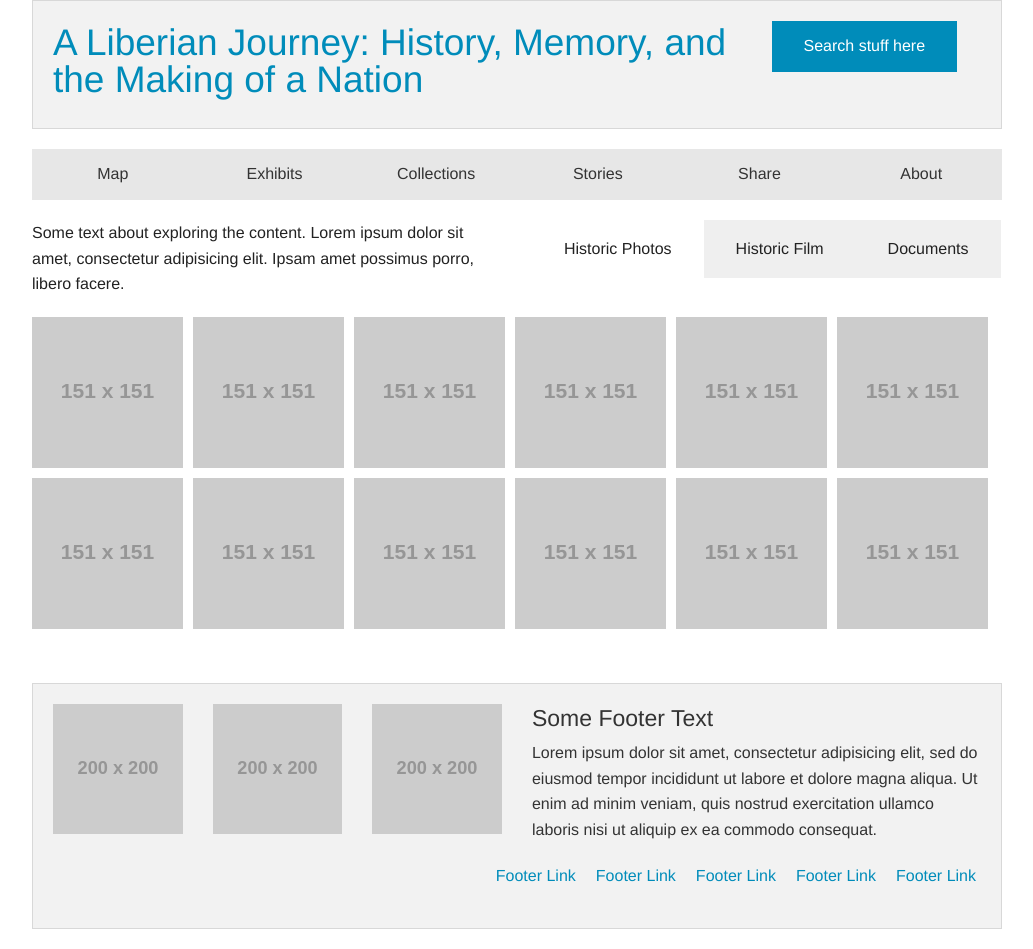
After one commit to chnm/liberian-journey-wireframes, a PHP site: page /collections.php in a window 1280 px wide. The commit adds this page. Shown: the whole page, without its empty margins (123-1156 px from the left). Run offline with PHP 8.4, Linux system fonts and the light colour scheme; grey boxes labelled with a size stand in for pictures from a placeholder-image service; some libraries are stand-ins or nearby versions.

Commit message:
Updates wireframes after feedback.

```diff
--- a/about.php
+++ b/about.php
@@ -1,6 +1,6 @@
 <?php require("header.html"); ?>
 
-<div class="row">
+<div class="">
 
   <div id="about-1" class="large-9 column">
     <h2>About this Project</h2>
--- /dev/null
+++ b/collections.php
@@ -0,0 +1,223 @@
+<?php require('header.html'); ?>
+
+<div class="large-6 columns">
+    <p>Some text about exploring the content. Lorem ipsum dolor sit amet, consectetur adipisicing elit. Ipsam amet possimus porro, libero facere. </p>
+
+</div>
+
+<div class="large-6 columns">
+  <dl class="tabs" data-tab>
+  <dd class="active"><a href="#panel1">Historic Photos</a></dd>
+  <dd><a href="#panel2">Historic Film</a></dd>
+  <dd><a href="#panel3">Documents</a></dd>
+</dl>
+</div>
+
+
+
+<div class="tabs-content">
+  <div class="content active" id="panel1">
+  <div id="gallery" class="large-12 columns">
+    <ul class="clearing-thumbs" data-clearing>
+        <li><a href="http://placehold.it/800x400"><img alt="Photo" data-caption="Lorem ipsum dolor sit amet, consectetur adipisicing elit, sed do eiusmod
+          tempor incididunt ut labore et dolore magna aliqua. <a>Link to item</a>" style="clear:left" class="left" src="http://placehold.it/151x151&text=PHOTO"></a></li>
+        <li><a href="http://placehold.it/800x400"><img alt="Photo" data-caption="Lorem ipsum dolor sit amet, consectetur adipisicing elit, sed do eiusmod
+          tempor incididunt ut labore et dolore magna aliqua. <a>Link to item</a>" style="clear:left" class="left" src="http://placehold.it/151x151&text=PHOTO"></a></li>
+        <li><a href="http://placehold.it/800x400"><img alt="Photo" data-caption="Lorem ipsum dolor sit amet, consectetur adipisicing elit, sed do eiusmod
+          tempor incididunt ut labore et dolore magna aliqua. <a>Link to item</a>" style="clear:left" class="left" src="http://placehold.it/151x151&text=PHOTO"></a></li>
+        <li><a href="http://placehold.it/800x400"><img alt="Photo" data-caption="Lorem ipsum dolor sit amet, consectetur adipisicing elit, sed do eiusmod
+          tempor incididunt ut labore et dolore magna aliqua. <a>Link to item</a>" style="clear:left" class="left" src="http://placehold.it/151x151&text=PHOTO"></a></li>
+        <li><a href="http://placehold.it/800x400"><img alt="Photo" data-caption="Lorem ipsum dolor sit amet, consectetur adipisicing elit, sed do eiusmod
+          tempor incididunt ut labore et dolore magna aliqua. <a>Link to item</a>" style="clear:left" class="left" src="http://placehold.it/151x151&text=PHOTO"></a></li>
+        <li><a href="http://placehold.it/800x400"><img alt="Photo" data-caption="Lorem ipsum dolor sit amet, consectetur adipisicing elit, sed do eiusmod
+          tempor incididunt ut labore et dolore magna aliqua. <a>Link to item</a>" style="clear:left" class="left" src="http://placehold.it/151x151&text=PHOTO"></a></li>
+    </ul>
+    <ul class="clearing-thumbs" data-clearing>
+        <li><a href="http://placehold.it/800x400"><img alt="Photo" data-caption="Lorem ipsum dolor sit amet, consectetur adipisicing elit, sed do eiusmod
+          tempor incididunt ut labore et dolore magna aliqua. <a>Link to item</a>" style="clear:left" class="left" src="http://placehold.it/151x151&text=PHOTO"></a></li>
+        <li><a href="http://placehold.it/800x400"><img alt="Photo" data-caption="Lorem ipsum dolor sit amet, consectetur adipisicing elit, sed do eiusmod
+          tempor incididunt ut labore et dolore magna aliqua. <a>Link to item</a>" style="clear:left" class="left" src="http://placehold.it/151x151&text=PHOTO"></a></li>
+        <li><a href="http://placehold.it/800x400"><img alt="Photo" data-caption="Lorem ipsum dolor sit amet, consectetur adipisicing elit, sed do eiusmod
+          tempor incididunt ut labore et dolore magna aliqua. <a>Link to item</a>" style="clear:left" class="left" src="http://placehold.it/151x151&text=PHOTO"></a></li>
+        <li><a href="http://placehold.it/800x400"><img alt="Photo" data-caption="Lorem ipsum dolor sit amet, consectetur adipisicing elit, sed do eiusmod
+          tempor incididunt ut labore et dolore magna aliqua. <a>Link to item</a>" style="clear:left" class="left" src="http://placehold.it/151x151&text=PHOTO"></a></li>
+        <li><a href="http://placehold.it/800x400"><img alt="Photo" data-caption="Lorem ipsum dolor sit amet, consectetur adipisicing elit, sed do eiusmod
+          tempor incididunt ut labore et dolore magna aliqua. <a>Link to item</a>" style="clear:left" class="left" src="http://placehold.it/151x151&text=PHOTO"></a></li>
+        <li><a href="http://placehold.it/800x400"><img alt="Photo" data-caption="Lorem ipsum dolor sit amet, consectetur adipisicing elit, sed do eiusmod
+          tempor incididunt ut labore et dolore magna aliqua. <a>Link to item</a>" style="clear:left" class="left" src="http://placehold.it/151x151&text=PHOTO"></a></li>
+    </ul>
+    </div>
+
+  </div>
+
+  <div class="content" id="panel2">
+  <div id="gallery" class="large-12 columns">
+      <ul class="clearing-thumbs" data-clearing>
+          <li style="margin-right:25px"><a href="http://placehold.it/800x400&text=VIDEO PLAYER"><img alt="Photo" data-caption="Lorem ipsum dolor sit amet, consectetur adipisicing elit, sed do eiusmod
+            tempor incididunt ut labore et dolore magna aliqua. <a>Link to item</a>" style="clear:left" class="left" src="http://placehold.it/302x302&text=VIDEO"></a></li>
+          <li style="margin-right:25px"><a href="http://placehold.it/800x400&text=VIDEO PLAYER"><img alt="VIDEO" data-caption="Lorem ipsum dolor sit amet, consectetur adipisicing elit, sed do eiusmod
+            tempor incididunt ut labore et dolore magna aliqua. <a>Link to item</a>" style="clear:left" class="left" src="http://placehold.it/302x302&text=VIDEO"></a></li>
+          <li><a href="http://placehold.it/800x400&text=VIDEO PLAYER"><img alt="VIDEO" data-caption="Lorem ipsum dolor sit amet, consectetur adipisicing elit, sed do eiusmod
+            tempor incididunt ut labore et dolore magna aliqua. <a>Link to item</a>" style="clear:left" class="left" src="http://placehold.it/302x302&text=VIDEO"></a></li>
+      </ul>
+      <ul class="clearing-thumbs" data-clearing>
+          <li style="margin-right:25px"><a href="http://placehold.it/800x400&text=VIDEO PLAYER"><img alt="Photo" data-caption="Lorem ipsum dolor sit amet, consectetur adipisicing elit, sed do eiusmod
+            tempor incididunt ut labore et dolore magna aliqua. <a>Link to item</a>" style="clear:left" class="left" src="http://placehold.it/302x302&text=VIDEO"></a></li>
+          <li style="margin-right:25px"><a href="http://placehold.it/800x400&text=VIDEO PLAYER"><img alt="VIDEO" data-caption="Lorem ipsum dolor sit amet, consectetur adipisicing elit, sed do eiusmod
+            tempor incididunt ut labore et dolore magna aliqua. <a>Link to item</a>" style="clear:left" class="left" src="http://placehold.it/302x302&text=VIDEO"></a></li>
+          <li><a href="http://placehold.it/800x400&text=VIDEO PLAYER"><img alt="VIDEO" data-caption="Lorem ipsum dolor sit amet, consectetur adipisicing elit, sed do eiusmod
+            tempor incididunt ut labore et dolore magna aliqua. <a>Link to item</a>" style="clear:left" class="left" src="http://placehold.it/302x302&text=VIDEO"></a></li>
+      </ul>
+    </div>
+  </div>
+
+  <div class="content" id="panel3">
+  <div class="large-12 columns">
+        <div class=" medium-4 columns panel">
+            <h5><a href="item-1.php">A Document</a></h5><p>Lorem ipsum dolor sit amet, consectetur adipisicing elit, sed do eiusmod
+            tempor incididunt ut labore et dolore magna aliqua. Ut enim ad minim veniam,
+            quis nostrud exercitation ullamco laboris nisi ut. <a href="item-1.php">Listen&rarr;</a> </p>
+        </div>
+        <div class=" medium-4 columns panel">
+            <h5><a href="item-1.php">A Document</a></h5><p>Lorem ipsum dolor sit amet, consectetur adipisicing elit, sed do eiusmod
+            tempor incididunt ut labore et dolore magna aliqua. Ut enim ad minim veniam,
+            quis nostrud exercitation ullamco laboris nisi ut. <a href="item-1.php">Read more&rarr;</a> </p>
+        </div>
+        <div class=" medium-4 columns panel last">
+            <h5><a href="item-1.php">A Document</a></h5><p>Lorem ipsum dolor sit amet, consectetur adipisicing elit, sed do eiusmod
+            tempor incididunt ut labore et dolore magna aliqua. Ut enim ad minim veniam,
+            quis nostrud exercitation ullamco laboris nisi ut. <a href="item-1.php">Read more&rarr;</a> </p>
+        </div>
+    </div>
+    <div class="large-12 columns">
+        <div class=" medium-4 columns panel">
+            <h5><a href="item-1.php">A Document</a></h5><p>Lorem ipsum dolor sit amet, consectetur adipisicing elit, sed do eiusmod
+            tempor incididunt ut labore et dolore magna aliqua. Ut enim ad minim veniam,
+            quis nostrud exercitation ullamco laboris nisi ut. <a href="item-1.php">Listen&rarr;</a> </p>
+        </div>
+        <div class=" medium-4 columns panel">
+            <h5><a href="item-1.php">A Document</a></h5><p>Lorem ipsum dolor sit amet, consectetur adipisicing elit, sed do eiusmod
+            tempor incididunt ut labore et dolore magna aliqua. Ut enim ad minim veniam,
+            quis nostrud exercitation ullamco laboris nisi ut. <a href="item-1.php">Read more&rarr;</a> </p>
+        </div>
+        <div class=" medium-4 columns panel last">
+            <h5><a href="item-1.php">A Document</a></h5><p>Lorem ipsum dolor sit amet, consectetur adipisicing elit, sed do eiusmod
+            tempor incididunt ut labore et dolore magna aliqua. Ut enim ad minim veniam,
+            quis nostrud exercitation ullamco laboris nisi ut. <a href="item-1.php">Read more&rarr;</a> </p>
+        </div>
+    </div>
+  </div>
+
+</div>
+
+<!-- <dl class="tabs" data-tab>
+      <dd class="active"><a href="#panel1">Historic Photos</a></dd>
+      <dd><a href="#panel2">Historic Film</a></dd>
+      <dd><a href="#panel3">Documents</a></dd>
+</dl>
+
+<div class="tabs-content">
+  <div class="content active" id="panel1">
+    <div id="gallery" class="large-12 columns">
+    <ul class="clearing-thumbs" data-clearing>
+        <li><a href="http://placehold.it/800x400"><img alt="Photo" data-caption="Lorem ipsum dolor sit amet, consectetur adipisicing elit, sed do eiusmod
+          tempor incididunt ut labore et dolore magna aliqua. <a>Link to item</a>" style="clear:left" class="left" src="http://placehold.it/151x151&text=PHOTO"></a></li>
+        <li><a href="http://placehold.it/800x400"><img alt="Photo" data-caption="Lorem ipsum dolor sit amet, consectetur adipisicing elit, sed do eiusmod
+          tempor incididunt ut labore et dolore magna aliqua. <a>Link to item</a>" style="clear:left" class="left" src="http://placehold.it/151x151&text=PHOTO"></a></li>
+        <li><a href="http://placehold.it/800x400"><img alt="Photo" data-caption="Lorem ipsum dolor sit amet, consectetur adipisicing elit, sed do eiusmod
+          tempor incididunt ut labore et dolore magna aliqua. <a>Link to item</a>" style="clear:left" class="left" src="http://placehold.it/151x151&text=PHOTO"></a></li>
+        <li><a href="http://placehold.it/800x400"><img alt="Photo" data-caption="Lorem ipsum dolor sit amet, consectetur adipisicing elit, sed do eiusmod
+          tempor incididunt ut labore et dolore magna aliqua. <a>Link to item</a>" style="clear:left" class="left" src="http://placehold.it/151x151&text=PHOTO"></a></li>
+        <li><a href="http://placehold.it/800x400"><img alt="Photo" data-caption="Lorem ipsum dolor sit amet, consectetur adipisicing elit, sed do eiusmod
+          tempor incididunt ut labore et dolore magna aliqua. <a>Link to item</a>" style="clear:left" class="left" src="http://placehold.it/151x151&text=PHOTO"></a></li>
+        <li><a href="http://placehold.it/800x400"><img alt="Photo" data-caption="Lorem ipsum dolor sit amet, consectetur adipisicing elit, sed do eiusmod
+          tempor incididunt ut labore et dolore magna aliqua. <a>Link to item</a>" style="clear:left" class="left" src="http://placehold.it/151x151&text=PHOTO"></a></li>
+    </ul>
+    <ul class="clearing-thumbs" data-clearing>
+        <li><a href="http://placehold.it/800x400"><img alt="Photo" data-caption="Lorem ipsum dolor sit amet, consectetur adipisicing elit, sed do eiusmod
+          tempor incididunt ut labore et dolore magna aliqua. <a>Link to item</a>" style="clear:left" class="left" src="http://placehold.it/151x151&text=PHOTO"></a></li>
+        <li><a href="http://placehold.it/800x400"><img alt="Photo" data-caption="Lorem ipsum dolor sit amet, consectetur adipisicing elit, sed do eiusmod
+          tempor incididunt ut labore et dolore magna aliqua. <a>Link to item</a>" style="clear:left" class="left" src="http://placehold.it/151x151&text=PHOTO"></a></li>
+        <li><a href="http://placehold.it/800x400"><img alt="Photo" data-caption="Lorem ipsum dolor sit amet, consectetur adipisicing elit, sed do eiusmod
+          tempor incididunt ut labore et dolore magna aliqua. <a>Link to item</a>" style="clear:left" class="left" src="http://placehold.it/151x151&text=PHOTO"></a></li>
+        <li><a href="http://placehold.it/800x400"><img alt="Photo" data-caption="Lorem ipsum dolor sit amet, consectetur adipisicing elit, sed do eiusmod
+          tempor incididunt ut labore et dolore magna aliqua. <a>Link to item</a>" style="clear:left" class="left" src="http://placehold.it/151x151&text=PHOTO"></a></li>
+        <li><a href="http://placehold.it/800x400"><img alt="Photo" data-caption="Lorem ipsum dolor sit amet, consectetur adipisicing elit, sed do eiusmod
+          tempor incididunt ut labore et dolore magna aliqua. <a>Link to item</a>" style="clear:left" class="left" src="http://placehold.it/151x151&text=PHOTO"></a></li>
+        <li><a href="http://placehold.it/800x400"><img alt="Photo" data-caption="Lorem ipsum dolor sit amet, consectetur adipisicing elit, sed do eiusmod
+          tempor incididunt ut labore et dolore magna aliqua. <a>Link to item</a>" style="clear:left" class="left" src="http://placehold.it/151x151&text=PHOTO"></a></li>
+    </ul>
+    <ul class="clearing-thumbs" data-clearing>
+        <li><a href="http://placehold.it/800x400"><img alt="Photo" data-caption="Lorem ipsum dolor sit amet, consectetur adipisicing elit, sed do eiusmod
+          tempor incididunt ut labore et dolore magna aliqua. <a>Link to item</a>" style="clear:left" class="left" src="http://placehold.it/151x151&text=PHOTO"></a></li>
+        <li><a href="http://placehold.it/800x400"><img alt="Photo" data-caption="Lorem ipsum dolor sit amet, consectetur adipisicing elit, sed do eiusmod
+          tempor incididunt ut labore et dolore magna aliqua. <a>Link to item</a>" style="clear:left" class="left" src="http://placehold.it/151x151&text=PHOTO"></a></li>
+        <li><a href="http://placehold.it/800x400"><img alt="Photo" data-caption="Lorem ipsum dolor sit amet, consectetur adipisicing elit, sed do eiusmod
+          tempor incididunt ut labore et dolore magna aliqua. <a>Link to item</a>" style="clear:left" class="left" src="http://placehold.it/151x151&text=PHOTO"></a></li>
+        <li><a href="http://placehold.it/800x400"><img alt="Photo" data-caption="Lorem ipsum dolor sit amet, consectetur adipisicing elit, sed do eiusmod
+          tempor incididunt ut labore et dolore magna aliqua. <a>Link to item</a>" style="clear:left" class="left" src="http://placehold.it/151x151&text=PHOTO"></a></li>
+        <li><a href="http://placehold.it/800x400"><img alt="Photo" data-caption="Lorem ipsum dolor sit amet, consectetur adipisicing elit, sed do eiusmod
+          tempor incididunt ut labore et dolore magna aliqua. <a>Link to item</a>" style="clear:left" class="left" src="http://placehold.it/151x151&text=PHOTO"></a></li>
+        <li><a href="http://placehold.it/800x400"><img alt="Photo" data-caption="Lorem ipsum dolor sit amet, consectetur adipisicing elit, sed do eiusmod
+          tempor incididunt ut labore et dolore magna aliqua. <a>Link to item</a>" style="clear:left" class="left" src="http://placehold.it/151x151&text=PHOTO"></a></li>
+    </ul>
+    <ul class="clearing-thumbs" data-clearing>
+        <li><a href="http://placehold.it/800x400"><img alt="Photo" data-caption="Lorem ipsum dolor sit amet, consectetur adipisicing elit, sed do eiusmod
+          tempor incididunt ut labore et dolore magna aliqua. <a>Link to item</a>" style="clear:left" class="left" src="http://placehold.it/151x151&text=PHOTO"></a></li>
+        <li><a href="http://placehold.it/800x400"><img alt="Photo" data-caption="Lorem ipsum dolor sit amet, consectetur adipisicing elit, sed do eiusmod
+          tempor incididunt ut labore et dolore magna aliqua. <a>Link to item</a>" style="clear:left" class="left" src="http://placehold.it/151x151&text=PHOTO"></a></li>
+        <li><a href="http://placehold.it/800x400"><img alt="Photo" data-caption="Lorem ipsum dolor sit amet, consectetur adipisicing elit, sed do eiusmod
+          tempor incididunt ut labore et dolore magna aliqua. <a>Link to item</a>" style="clear:left" class="left" src="http://placehold.it/151x151&text=PHOTO"></a></li>
+        <li><a href="http://placehold.it/800x400"><img alt="Photo" data-caption="Lorem ipsum dolor sit amet, consectetur adipisicing elit, sed do eiusmod
+          tempor incididunt ut labore et dolore magna aliqua. <a>Link to item</a>" style="clear:left" class="left" src="http://placehold.it/151x151&text=PHOTO"></a></li>
+        <li><a href="http://placehold.it/800x400"><img alt="Photo" data-caption="Lorem ipsum dolor sit amet, consectetur adipisicing elit, sed do eiusmod
+          tempor incididunt ut labore et dolore magna aliqua. <a>Link to item</a>" style="clear:left" class="left" src="http://placehold.it/151x151&text=PHOTO"></a></li>
+        <li><a href="http://placehold.it/800x400"><img alt="Photo" data-caption="Lorem ipsum dolor sit amet, consectetur adipisicing elit, sed do eiusmod
+          tempor incididunt ut labore et dolore magna aliqua. <a>Link to item</a>" style="clear:left" class="left" src="http://placehold.it/151x151&text=PHOTO"></a></li>
+    </ul>
+  </div>
+
+  <div class="content" id="panel2">
+    <div id="gallery" class="large-12 columns">
+      <ul class="clearing-thumbs" data-clearing>
+          <li style="margin-right:25px"><a href="http://placehold.it/800x400&text=VIDEO PLAYER"><img alt="Photo" data-caption="Lorem ipsum dolor sit amet, consectetur adipisicing elit, sed do eiusmod
+            tempor incididunt ut labore et dolore magna aliqua. <a>Link to item</a>" style="clear:left" class="left" src="http://placehold.it/302x302&text=VIDEO"></a></li>
+          <li style="margin-right:25px"><a href="http://placehold.it/800x400&text=VIDEO PLAYER"><img alt="VIDEO" data-caption="Lorem ipsum dolor sit amet, consectetur adipisicing elit, sed do eiusmod
+            tempor incididunt ut labore et dolore magna aliqua. <a>Link to item</a>" style="clear:left" class="left" src="http://placehold.it/302x302&text=VIDEO"></a></li>
+          <li><a href="http://placehold.it/800x400&text=VIDEO PLAYER"><img alt="VIDEO" data-caption="Lorem ipsum dolor sit amet, consectetur adipisicing elit, sed do eiusmod
+            tempor incididunt ut labore et dolore magna aliqua. <a>Link to item</a>" style="clear:left" class="left" src="http://placehold.it/302x302&text=VIDEO"></a></li>
+      </ul>
+      <ul class="clearing-thumbs" data-clearing>
+          <li style="margin-right:25px"><a href="http://placehold.it/800x400&text=VIDEO PLAYER"><img alt="Photo" data-caption="Lorem ipsum dolor sit amet, consectetur adipisicing elit, sed do eiusmod
+            tempor incididunt ut labore et dolore magna aliqua. <a>Link to item</a>" style="clear:left" class="left" src="http://placehold.it/302x302&text=VIDEO"></a></li>
+          <li style="margin-right:25px"><a href="http://placehold.it/800x400&text=VIDEO PLAYER"><img alt="VIDEO" data-caption="Lorem ipsum dolor sit amet, consectetur adipisicing elit, sed do eiusmod
+            tempor incididunt ut labore et dolore magna aliqua. <a>Link to item</a>" style="clear:left" class="left" src="http://placehold.it/302x302&text=VIDEO"></a></li>
+          <li><a href="http://placehold.it/800x400&text=VIDEO PLAYER"><img alt="VIDEO" data-caption="Lorem ipsum dolor sit amet, consectetur adipisicing elit, sed do eiusmod
+            tempor incididunt ut labore et dolore magna aliqua. <a>Link to item</a>" style="clear:left" class="left" src="http://placehold.it/302x302&text=VIDEO"></a></li>
+      </ul>
+    </div>
+  </div>
+
+  <div class="content" id="panel3">
+    Something
+  </div>
+
+</div>
+
+</div> -->
+
+<ol class="joyride-list" data-joyride>
+
+  <li data-id="filter" data-options="tip_location:left;tip_animation:fade" data-text="Next" data-prev-text="Prev">
+    <h4>Filter</h4>
+    <p>Users can filter the items to show groups of photos that fall under a specific theme.</p>
+  </li>
+
+  <li data-id="gallery" data-options="tip_location:top;tip_animation:fade" data-text="Next" data-prev-text="Prev" data-button="End" >
+    <p>The photo gallery will use a lightbox, launching a larger version of the photo, with a brief description, in the lightbox. This allows users to view multiple photos while staying on the page. They can also link to the items directly.</p>
+  </li>
+
+</ol>
+
+
+<?php require('footer.html'); ?>
--- a/footer.html
+++ b/footer.html
@@ -48,7 +48,7 @@
       $(document).foundation();
     </script>
     <script>
-      $(document).foundation('joyride', 'start');
+      // $(document).foundation('joyride', 'start');
     </script>
   </body>
 </html>
--- a/header.html
+++ b/header.html
@@ -33,8 +33,8 @@
         <div class="row">
           <div id="nav" class="large-12 columns">
             <a href="map.php" class="medium secondary button large-2 columns">Map</a>
-            <a href="photos.php" class="medium secondary button large-2 columns">Photos</a>
-            <a href="videos.php" class="medium secondary button large-2 columns">Videos</a>
+            <a href="exhibits.php" class="medium secondary button large-2 columns">Exhibits</a>
+            <a href="collections.php" class="medium secondary button large-2 columns">Collections</a>
             <a href="stories.php" class="medium secondary button large-2 columns">Stories</a>
             <a href="share.php" class="medium secondary button large-2 columns">Share</a>
             <a href="about.php" class="medium secondary button large-2 columns">About</a>
@@ -43,4 +43,4 @@
       </div>
     </div>
 
-<div id="content">
+<div class="row" id="content">
--- a/map.php
+++ b/map.php
@@ -1,6 +1,6 @@
 <?php require("header.html"); ?>
 
-<div class="row">
+<div class="">
 
   <div id="map-info" class="large-3 column right">
   <h3>Using the Map</h3>
```
Also changed, not shown: exhibits.php (added, +52 -0 lines), index.php (+4 -4 lines), stories.php (+9 -9 lines), videos.php (indentation only).
